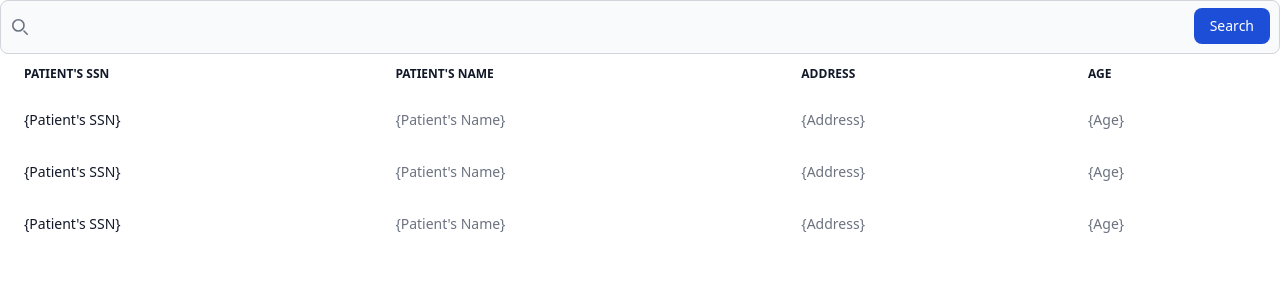
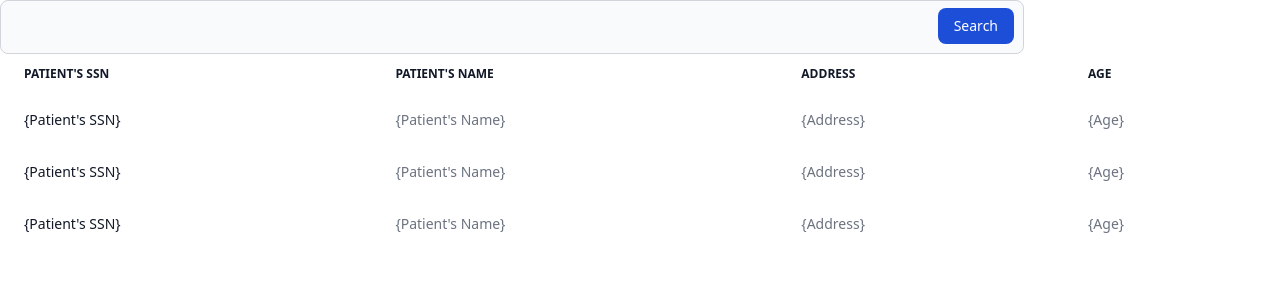
Before and after one commit to PragatiBasnet29/pharmacy_management, a Django app: page /results/ in a window 1280 px wide. Shown: the top 300 px of the page. Run offline with Django 4.2, Linux system fonts and the light colour scheme; some libraries are stand-ins or nearby versions.

Commit message:
final final commit

```diff
--- a/dbms1/home/views.py
+++ b/dbms1/home/views.py
@@ -165,5 +165,33 @@ def pharmacy(request):
      return render(request,'pharmacy.html')
 
 def results(request):
+    if request.method == 'GET':
+        sql = request.GET.get('search')
+        print(sql)
+        if sql is not None:
+        #raw_query = "SELECT * FROM prescription_history"
+            with connection.cursor() as cursor:
+                cursor.execute(sql)
+                columns = [col[0] for col in cursor.description]
+                print(columns)
+                rows = cursor.fetchall()
+            # for row in rows:
+                prescription_history_list = []
+                for row in rows:
+                        prescription_data = {
+                            columns[i]:row[i] for i in range(len(columns))
 
-    return render(request,'result.html')
+                        }
+
+                        # Append the current prescription_data dictionary to the list
+                        prescription_history_list.append(prescription_data)
+                col_dict={
+                    "col":columns
+                    }
+
+
+                print(str(prescription_history_list))
+                print(str(col_dict))
+            return render(request,'result.html',{'pre':prescription_history_list,"cols":'1'})
+
+        return render(request,'result.html')
--- a/dbms1/templates/Result.html
+++ b/dbms1/templates/Result.html
@@ -11,14 +11,10 @@
     <div>
 
 <form method='get'>
-    <label for="default-search" class="mb-2 text-sm font-medium text-gray-900 sr-only dark:text-white">Submit</label>
-    <div class="relative">
-        <div class="absolute inset-y-0 left-0 flex items-center pl-3 pointer-events-none">
-            <svg class="w-4 h-4 text-gray-500 dark:text-gray-400" aria-hidden="true" xmlns="http://www.w3.org/2000/svg" fill="none" viewBox="0 0 20 20">
-                <path stroke="currentColor" stroke-linecap="round" stroke-linejoin="round" stroke-width="2" d="m19 19-4-4m0-7A7 7 0 1 1 1 8a7 7 0 0 1 14 0Z"/>
-            </svg>
-        </div>
-        <input type="search" id="default-search" class="block w-full p-4 pl-10 text-sm text-gray-900 border border-gray-300 rounded-lg bg-gray-50 focus:ring-blue-500 focus:border-blue-500 dark:bg-gray-700 dark:border-gray-600 dark:placeholder-gray-400 dark:text-white dark:focus:ring-blue-500 dark:focus:border-blue-500" required>
+
+    <div class="relative max-w-[80%]">
+
+        <input type="search" name="search" id="search" class="block w-full p-4 pl-10 text-sm text-gray-900 border border-gray-300 rounded-lg bg-gray-50 focus:ring-blue-500 focus:border-blue-500 dark:bg-gray-700 dark:border-gray-600 dark:placeholder-gray-400 dark:text-white dark:focus:ring-blue-500 dark:focus:border-blue-500" required>
         <button type="submit" class="text-white absolute right-2.5 bottom-2.5 bg-blue-700 hover:bg-blue-800 focus:ring-4 focus:outline-none focus:ring-blue-300 font-medium rounded-lg text-sm px-4 py-2 dark:bg-blue-600 dark:hover:bg-blue-700 dark:focus:ring-blue-800">Search</button>
     </div>
 </form>
```
